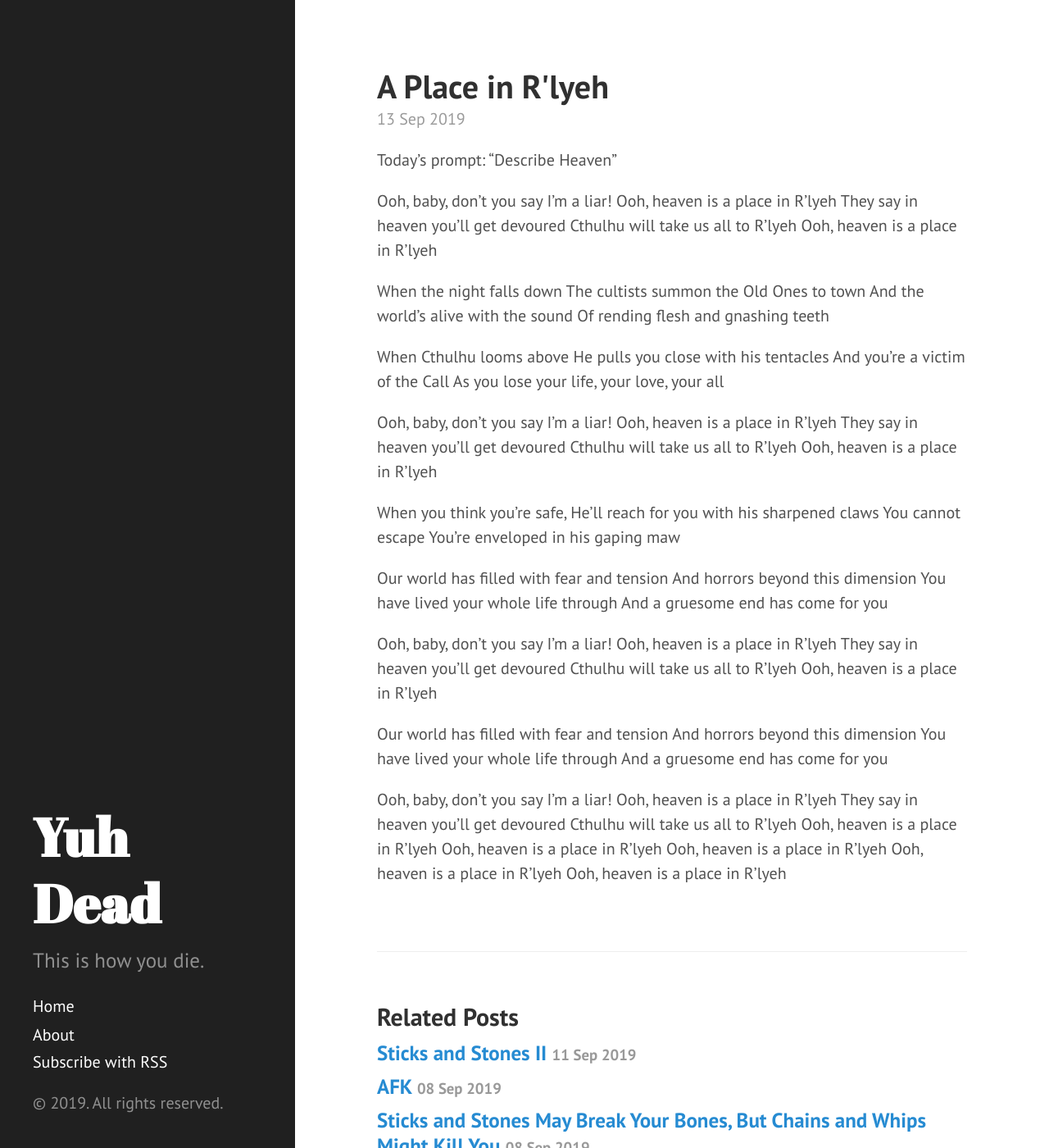
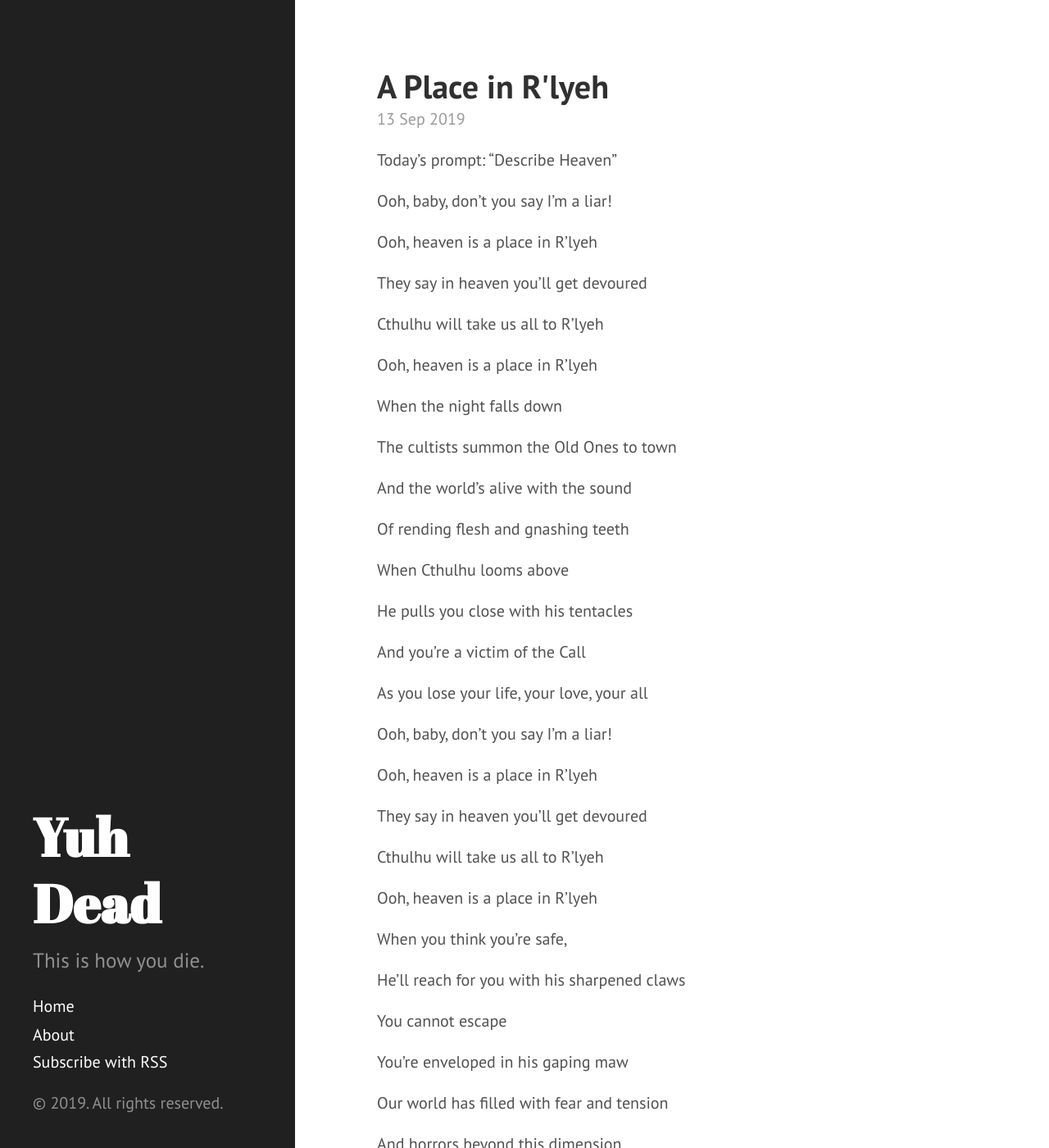
Before and after one commit to LoraV/LoraV.github.io, a Jekyll site: the page built from _posts/2019-09-13-heaven.markdown, in a window 1280 px wide and 1400 px high. Shown: the whole window at 82% size. Built offline with Jekyll 4.4.1, drawn with Linux system fonts in a browser that asks for light colours; some of the changed text lies outside the part shown.

Commit message:
heaven is a place in r'lyeh

```diff
--- a/_posts/2019-09-13-heaven.markdown
+++ b/_posts/2019-09-13-heaven.markdown
@@ -7,54 +7,97 @@ categories: death scenes
 Today's prompt: "Describe Heaven"
 
 Ooh, baby, don't you say I'm a liar!
-Ooh, heaven is a place in R'lyeh
-They say in heaven you'll get devoured
-Cthulhu will take us all to R'lyeh
+
 Ooh, heaven is a place in R'lyeh
 
+They say in heaven you'll get devoured
+
+Cthulhu will take us all to R'lyeh
+
+Ooh, heaven is a place in R'lyeh
+
+
 When the night falls down
+
 The cultists summon the Old Ones to town
+
 And the world's alive with the sound
+
 Of rending flesh and gnashing teeth
 
+
 When Cthulhu looms above
+
 He pulls you close with his tentacles
+
 And you're a victim of the Call
+
 As you lose your life, your love, your all
 
+
 Ooh, baby, don't you say I'm a liar!
-Ooh, heaven is a place in R'lyeh
-They say in heaven you'll get devoured
-Cthulhu will take us all to R'lyeh
+
 Ooh, heaven is a place in R'lyeh
 
+They say in heaven you'll get devoured
+
+Cthulhu will take us all to R'lyeh
+
+Ooh, heaven is a place in R'lyeh
+
+
 When you think you're safe,
+
 He'll reach for you with his sharpened claws
+
 You cannot escape
+
 You're enveloped in his gaping maw
 
+
 Our world has filled with fear and tension
+
 And horrors beyond this dimension
+
 You have lived your whole life through
+
 And a gruesome end has come for you
 
+
 Ooh, baby, don't you say I'm a liar!
-Ooh, heaven is a place in R'lyeh
-They say in heaven you'll get devoured
-Cthulhu will take us all to R'lyeh
+
 Ooh, heaven is a place in R'lyeh
 
+They say in heaven you'll get devoured
+
+Cthulhu will take us all to R'lyeh
+
+Ooh, heaven is a place in R'lyeh
+
+
 Our world has filled with fear and tension
+
 And horrors beyond this dimension
+
 You have lived your whole life through
+
 And a gruesome end has come for you
 
+
 Ooh, baby, don't you say I'm a liar!
+
 Ooh, heaven is a place in R'lyeh
+
 They say in heaven you'll get devoured
+
 Cthulhu will take us all to R'lyeh
+
 Ooh, heaven is a place in R'lyeh
+
 Ooh, heaven is a place in R'lyeh
+
 Ooh, heaven is a place in R'lyeh
+
 Ooh, heaven is a place in R'lyeh
+
 Ooh, heaven is a place in R'lyeh
```
